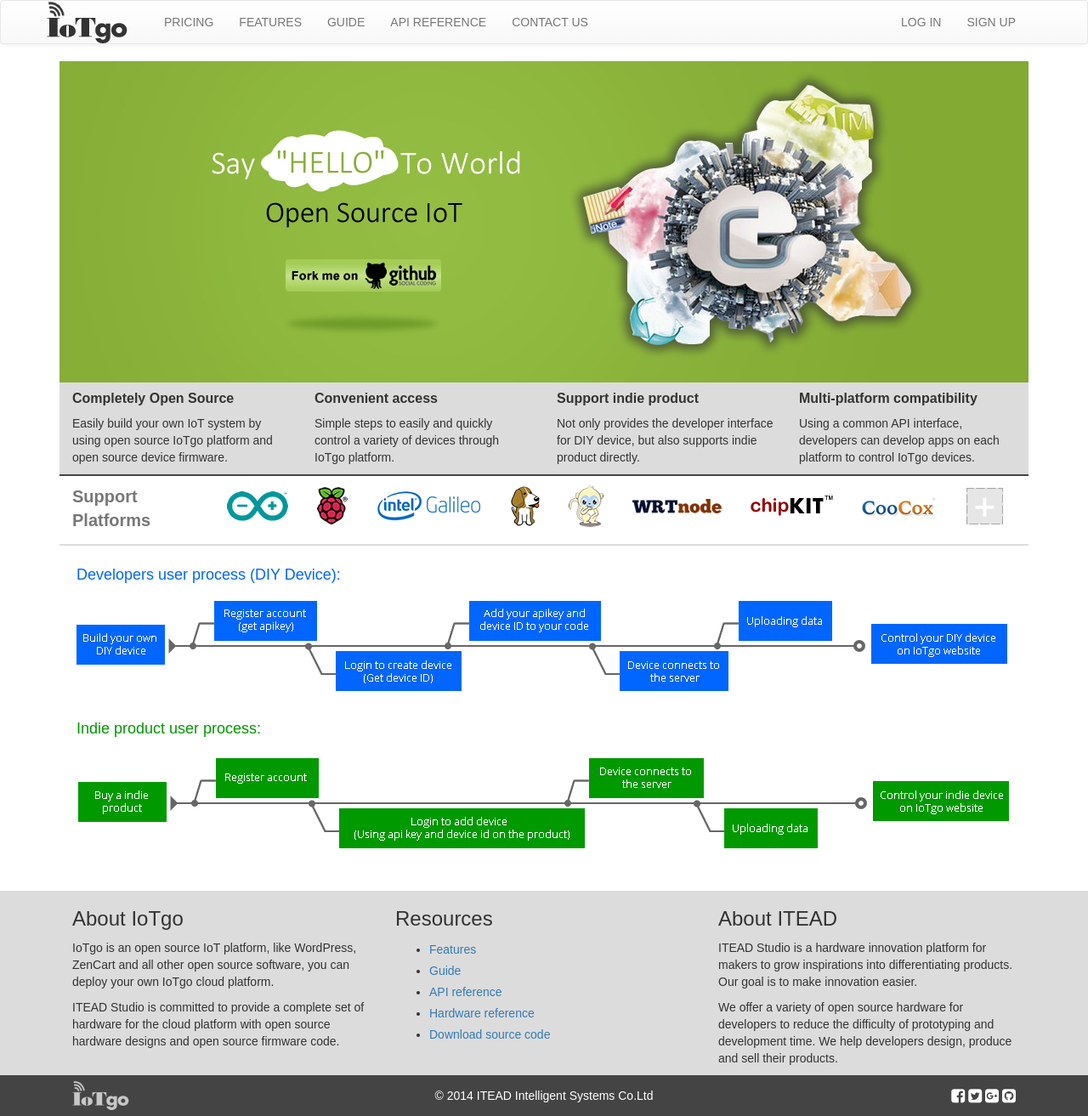
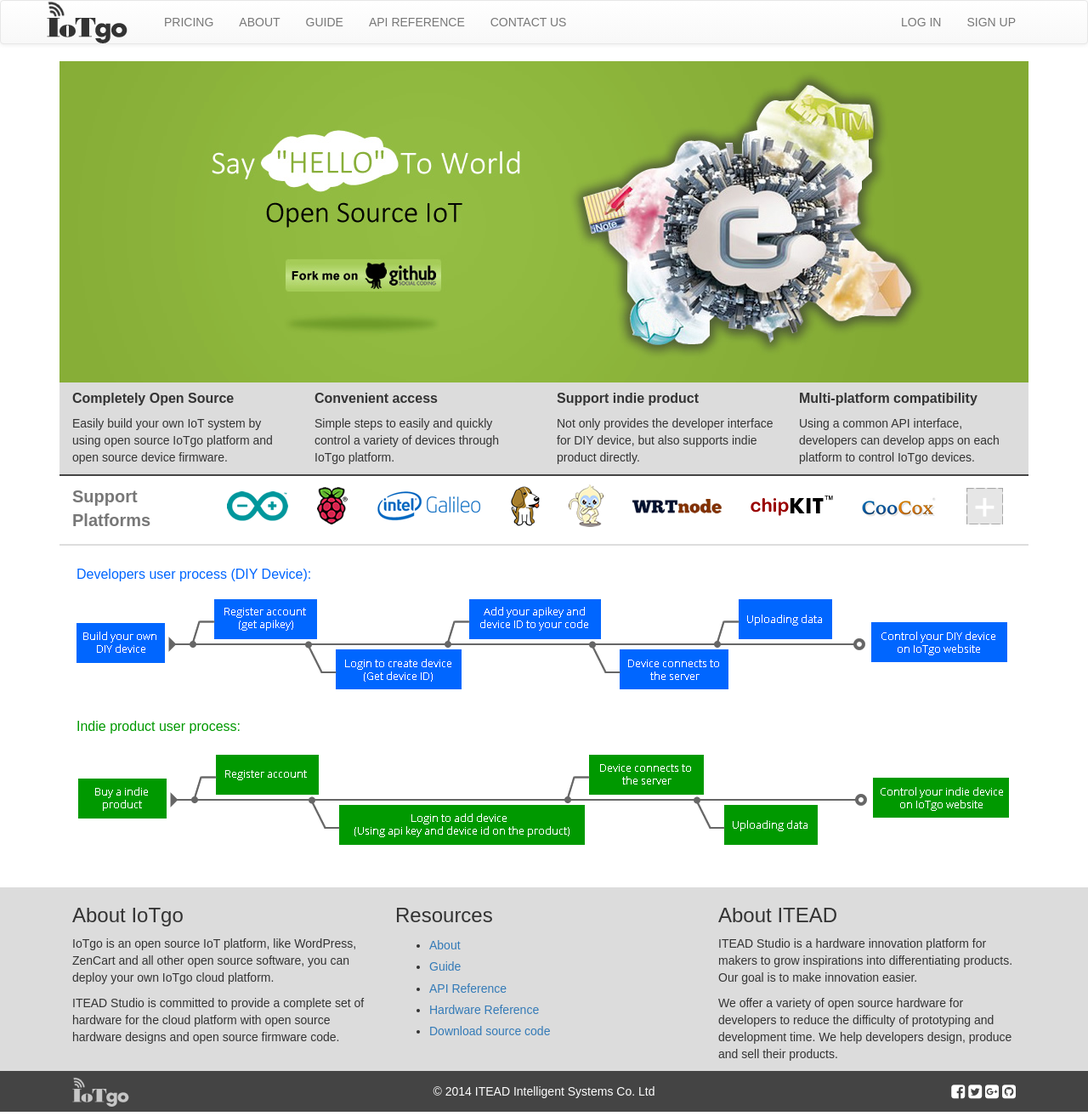
Before and after one commit to itead/IoTgo, a website: page public/frontend/index.html in a window 1280 px wide. Shown: the whole page at 85% size. Drawn offline with nearby package versions, Linux system fonts and the light colour scheme; some packages are replaced by stand-ins of ours; a web font is replaced by a local one.

Commit message:
Update static pages

```diff
--- a/public/frontend/index.html
+++ b/public/frontend/index.html
@@ -32,10 +32,10 @@
     <div class="navbar-collapse collapse">
       <ul class="nav navbar-nav iotgo-menu">
         <li><a href="/pricing">Pricing</a></li>
-        <li><a href="/features">Features</a></li>
+        <li><a href="/about">About</a></li>
         <li><a href="/guide">Guide</a></li>
-        <li><a href="/api">API reference</a></li>
-        <li><a href="/contact-us">Contact us</a></li>
+        <li><a href="/api">API Reference</a></li>
+        <li><a href="/contact">Contact Us</a></li>
       </ul>
       <ul class="nav navbar-nav navbar-right">
         <li ng-show="isLoggedIn()"><a href="/devices">Devices</a></li>
@@ -65,11 +65,14 @@
       <div class="col-md-4">
         <h3>Resources</h3>
         <ul>
-          <li><a href="/features">Features</a></li>
+          <li><a href="/about">About</a></li>
           <li><a href="/guide">Guide</a></li>
-          <li><a href="/api">API reference</a></li>
-          <li><a href="/hardware">Hardware reference</a></li>
-          <li><a href="/download">Download source code</a></li>
+          <li><a href="/api">API Reference</a></li>
+          <li><a href="/hardware">Hardware Reference</a></li>
+          <li>
+            <a href="https://github.com/itead/IoTgo/archive/master.zip"
+              target="_blank">Download source code</a>
+          </li>
         </ul>
       </div>
       <div class="col-md-4">
@@ -90,15 +93,24 @@
       </div>
       <div class="col-sm-6">
         <div class="text-center">
-          &copy; 2014 ITEAD Intelligent Systems Co.Ltd
+          &copy; 2014 ITEAD Intelligent Systems Co. Ltd
         </div>
       </div>
       <div class="col-sm-3">
         <div class="text-right">
-          <span class="fa fa-lg fa-facebook-square"></span>
-          <span class="fa fa-lg fa-twitter-square"></span>
-          <span class="fa fa-lg fa-google-plus-square"></span>
-          <span class="fa fa-lg fa-github-square"></span>
+          <a href="http://www.facebook.com/pages/ITead-Studio/248984101795699"
+             target="_blank">
+            <span class="fa fa-lg fa-facebook-square"></span>
+          </a>
+          <a href="https://twitter.com/Iteadstudio" target="_blank">
+            <span class="fa fa-lg fa-twitter-square"></span>
+          </a>
+          <a href="https://plus.google.com/+Iteadstudio" target="_blank">
+            <span class="fa fa-lg fa-google-plus-square"></span>
+          </a>
+          <a href="https://github.com/itead" target="_blank">
+            <span class="fa fa-lg fa-github-square"></span>
+          </a>
         </div>
       </div>
     </div>
--- a/public/frontend/iotgo.css
+++ b/public/frontend/iotgo.css
@@ -20,6 +20,15 @@ body {
 .main h1 {
   font-size: 24px;
   margin-bottom: 15px;
+}
+.main h2 {
+  font-size: 20px;
+}
+.main h3 {
+  font-size: 18px;
+}
+.main h4 {
+  font-size: 16px;
 }
 /* centered columns styles */
 .row-centered {
@@ -86,6 +95,9 @@ body {
   padding: 1em 0;
   margin: -1em 0;
 }
+.copyright a {
+  color: #FFF;
+}
 /* Home page */
 .iotgo-features {
   margin: 0;
--- a/public/frontend/iotgo.js
+++ b/public/frontend/iotgo.js
@@ -22,6 +22,24 @@ angular.module('iotgo', [ 'ngRoute', 'ngResource' ]).
           templateUrl: '/views/devices.html',
           controller: 'DevicesCtrl'
         }).
+        when('/pricing', {
+          templateUrl: '/views/pricing.html'
+        }).
+        when('/about', {
+          templateUrl: '/views/about.html'
+        }).
+        when('/guide', {
+          templateUrl: '/views/guide.html'
+        }).
+        when('/api', {
+          templateUrl: '/views/api.html'
+        }).
+        when('/contact', {
+          templateUrl: '/views/contact.html'
+        }).
+        when('/hardware', {
+          templateUrl: '/views/hardware.html'
+        }).
         otherwise({
           redirectTo: '/'
         });
```
